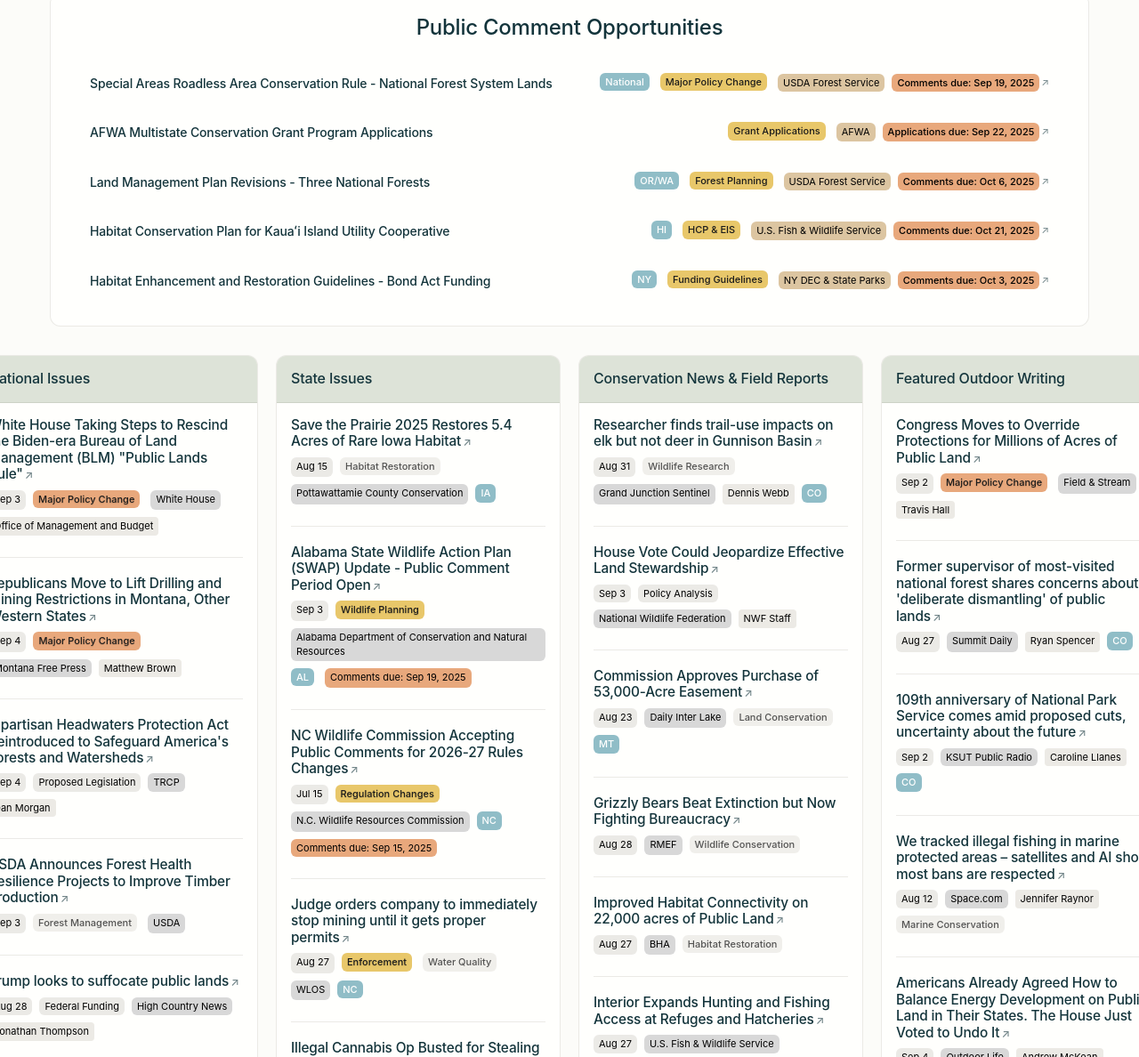
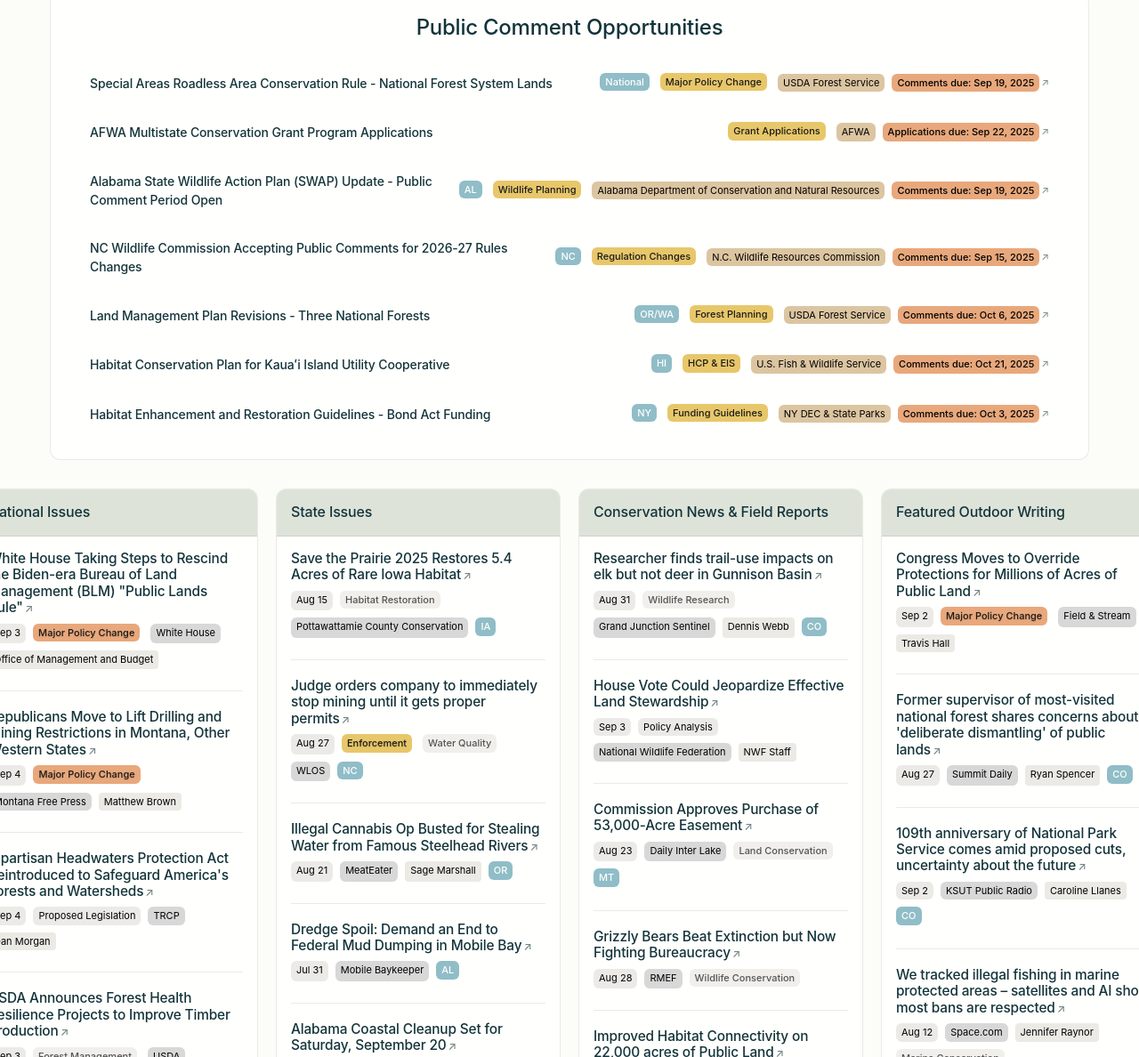
Before and after one commit to thepubtrust/ThePublicTrustPortal, a website: page index.html in a window 1280 px wide. Shown: the part 400-1588 px from the top of the page at 89% size. Drawn offline with Linux system fonts and the light colour scheme.

Commit message:
Move Alabama SWAP and NC Wildlife Commission articles from State Issues to Public Comment Opportunities section

```diff
--- a/index.html
+++ b/index.html
@@ -130,6 +130,30 @@
                     </a>
 
 
+
+                    <a href="https://www.outdooralabama.com/state-wildlife-grants/2025-swap-update" target="_blank" rel="noopener" class="comment-opportunity">
+                        <h3 class="opportunity-title">
+                            Alabama State Wildlife Action Plan (SWAP) Update - Public Comment Period Open
+                        </h3>
+                        <div class="opportunity-meta">
+                            <span class="tag-state">AL</span>
+                            <span class="tag-regulatory">Wildlife Planning</span>
+                            <span class="source">Alabama Department of Conservation and Natural Resources</span>
+                            <span class="deadline">Comments due: Sep 19, 2025</span>
+                        </div>
+                    </a>
+
+                    <a href="https://www.ncwildlife.gov/news/press-releases/2025/07/15/wildlife-commission-accepting-public-comments-2026-27-rules-changes" target="_blank" rel="noopener" class="comment-opportunity">
+                        <h3 class="opportunity-title">
+                            NC Wildlife Commission Accepting Public Comments for 2026-27 Rules Changes
+                        </h3>
+                        <div class="opportunity-meta">
+                            <span class="tag-state">NC</span>
+                            <span class="tag-regulatory">Regulation Changes</span>
+                            <span class="source">N.C. Wildlife Resources Commission</span>
+                            <span class="deadline">Comments due: Sep 15, 2025</span>
+                        </div>
+                    </a>
 
                     <a href="https://www.federalregister.gov/documents/2025/08/05/2025-14846/malheur-umatilla-and-wallowa-whitman-national-forests-oregon-and-washington-revision-of-the-land" target="_blank" rel="noopener" class="comment-opportunity">
                         <h3 class="opportunity-title">
@@ -280,27 +304,7 @@
                             </div>
                         </article>
 
-                        <article class="news-item">
-                            <h4><a href="https://www.outdooralabama.com/state-wildlife-grants/2025-swap-update" target="_blank" rel="noopener">Alabama State Wildlife Action Plan (SWAP) Update - Public Comment Period Open</a></h4>
-                            <div class="item-meta">
-                                <span class="date">Sep 3</span>
-                                <span class="tag-regulatory">Wildlife Planning</span>
-                                <span class="source">Alabama Department of Conservation and Natural Resources</span>
-                                <span class="tag-state">AL</span>
-                                <span class="deadline">Comments due: Sep 19, 2025</span>
-                            </div>
-                        </article>
 
-                        <article class="news-item">
-                            <h4><a href="https://www.ncwildlife.gov/news/press-releases/2025/07/15/wildlife-commission-accepting-public-comments-2026-27-rules-changes" target="_blank" rel="noopener">NC Wildlife Commission Accepting Public Comments for 2026-27 Rules Changes</a></h4>
-                            <div class="item-meta">
-                                <span class="date">Jul 15</span>
-                                <span class="tag-regulatory">Regulation Changes</span>
-                                <span class="source">N.C. Wildlife Resources Commission</span>
-                                <span class="tag-state">NC</span>
-                                <span class="deadline">Comments due: Sep 15, 2025</span>
-                            </div>
-                        </article>
 
                         <article class="news-item">
                             <h4><a href="https://wlos.com/news/local/judge-orders-company-to-immediately-stop-mining-until-it-gets-proper-permits-horizon-llc-hurricane-helene-railroad-lines-nolichucky-river-mitchell-county-watauga-superior-court-north-carolina-department-environmental-quality-30-days" target="_blank" rel="noopener">Judge orders company to immediately stop mining until it gets proper permits</a></h4>
```
